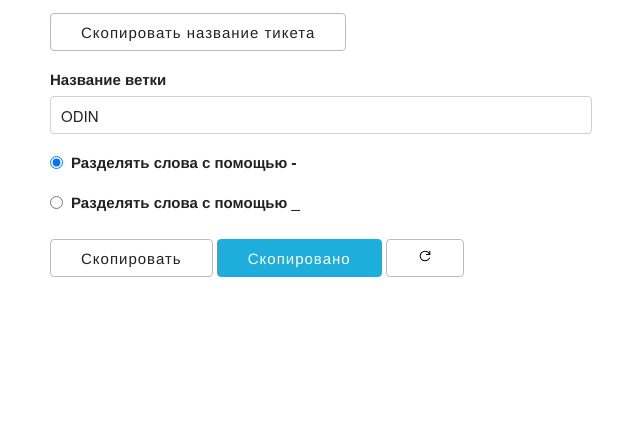
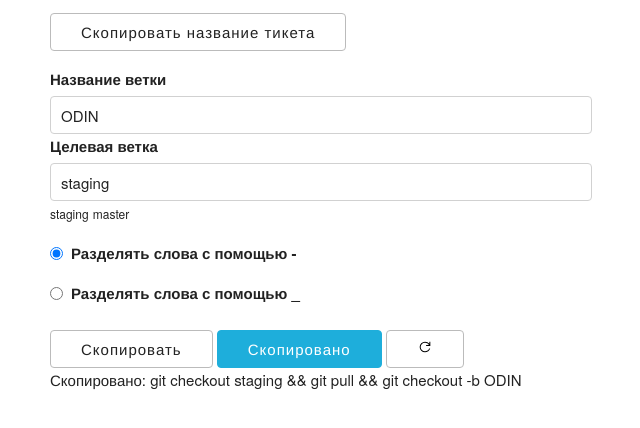
Before and after one commit to Keksley/branchname-generator, a plain HTML site: page index.html in a window 1280 px wide. Both pictures are taken after a click on the button "Скопировать с git-командами". Shown: the part 146-574 px from the top of the page, without its empty margins (110-750 px from the left). Drawn offline with Linux system fonts and the light colour scheme.

Commit message:
Добавлена настройка целевой ветки

```diff
--- a/index.html
+++ b/index.html
@@ -45,6 +45,12 @@
       </div>
       <label for="branch-name">Название ветки</label>
       <input type="text" id="branch-name" value="ODIN" />
+      <label for="destination">Целевая ветка</label>
+      <input type="text" id="destination" value="staging">
+      <div>
+        <small>staging</small>
+        <small>master</small>
+      </div>
       <div class="field mt-1">
         <input checked class="mr-1" type="radio" name="sep" value="-" id="dash"><label class="m-0" for="dash">Разделять слова с помощью -</label>
       </div>
@@ -61,11 +67,11 @@
     <button id="refresh">
       <svg xmlns="http://www.w3.org/2000/svg" viewBox="0 0 48 48" height="16" width="16"><path d="M24 40q-6.65 0-11.325-4.675Q8 30.65 8 24q0-6.65 4.675-11.325Q17.35 8 24 8q4.25 0 7.45 1.725T37 14.45V8h3v12.7H27.3v-3h8.4q-1.9-3-4.85-4.85Q27.9 11 24 11q-5.45 0-9.225 3.775Q11 18.55 11 24q0 5.45 3.775 9.225Q18.55 37 24 37q4.15 0 7.6-2.375 3.45-2.375 4.8-6.275h3.1q-1.45 5.25-5.75 8.45Q29.45 40 24 40Z"/></svg>
     </button>
+    <div><span id="result"></span></div>
   </div>
   <script>
     let sep = '-';
     function getBranch(el) {
-      // ODIN-8856: В шаблоне дисциплины не работает кнопка "открепить" для шаблона активности
       const ticketNumberRegExp = /[A-Z]+-[0-9]+/;
       const ticketNumber = el.match(ticketNumberRegExp)[0];
       const ticketName = el.replace(ticketNumberRegExp, '');
@@ -120,9 +126,12 @@
         btn.classList = 'button-primary';
       })
       btnGit.addEventListener('click', () => {
-        navigator.clipboard.writeText('git checkout master && git pull && git checkout -b ' + valueOutput.value);
+        const destination = document.querySelector('#destination').value
+        const toCopy = `git checkout ${destination ? destination : 'master'} && git pull && git checkout -b  ${valueOutput.value}`
+        navigator.clipboard.writeText(toCopy);
         btnGit.textContent = 'Скопировано';
         btnGit.classList = 'button-primary';
+        document.querySelector('#result').textContent = `Скопировано: ${toCopy}`
       })
       refresh.addEventListener('click', onRefresh)
     })
```
